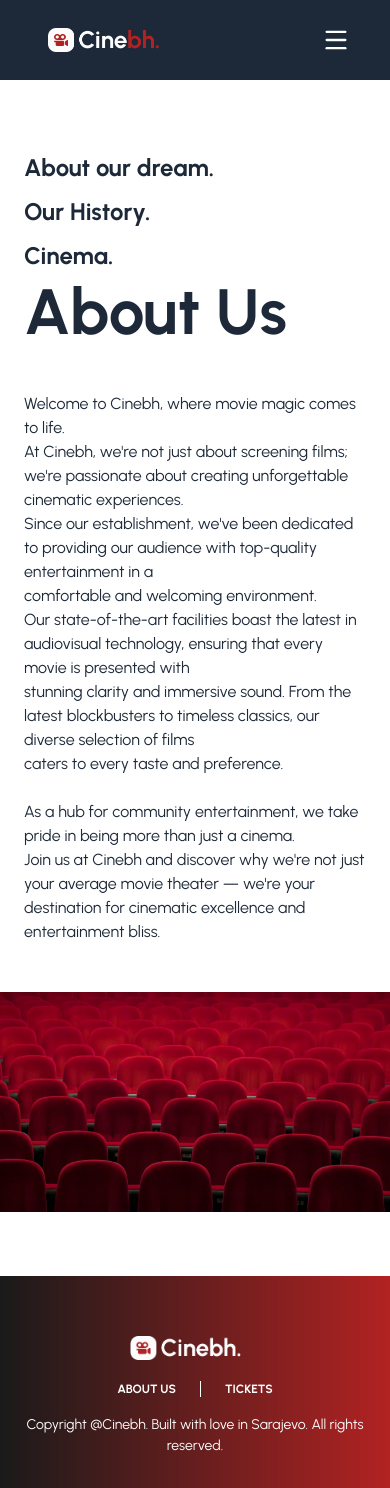
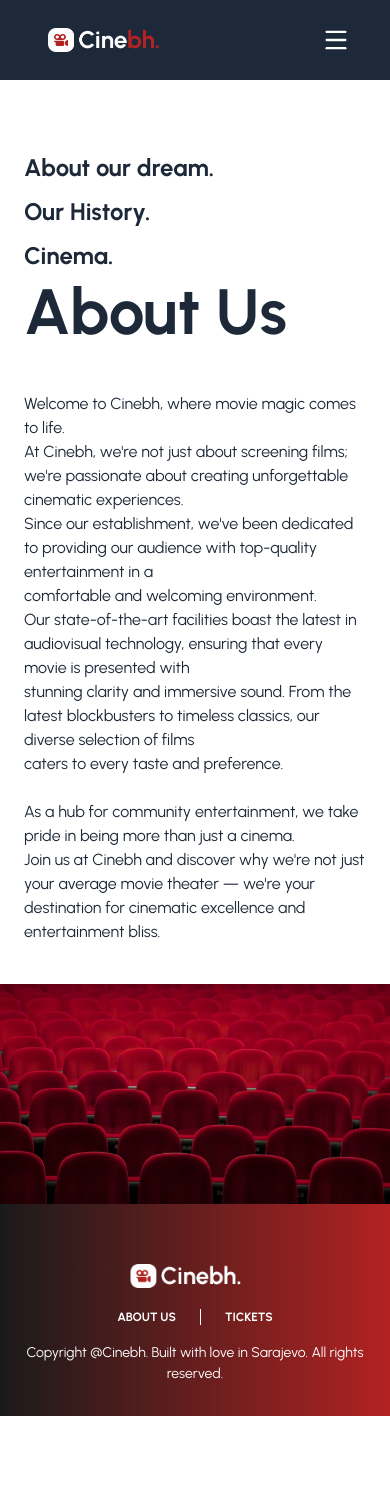
Before and after one commit to EdahZdralovic/CinemaBH-frontend, a React (Vite) app in the folder frontend/: page /about in a window 390 px wide. After the commit the page ends 1416 px from the top, so only its background shows below. Built offline with nearby package versions, Linux system fonts and the light colour scheme.

Commit message:
fix responsivnes and padding

```diff
--- a/frontend/src/pages/About/about.tsx
+++ b/frontend/src/pages/About/about.tsx
@@ -2,7 +2,7 @@ import React from "react"
 
 export default function AboutUs() {
     return (
-        <section className="pt-31 pb-16 bg-white text-[#1D2939]">
+        <section className="pt-31 pb-0 bg-white text-[#1D2939]">
             <br/> <br/> <br/>
             <div className="md:pl-20 mx-auto px-6 grid md:grid-cols-[35%_65%] gap-0 items-center">
                 <div className="space-y-3 font-bold text-2xl leading-8 tracking-[0.5%]">
@@ -32,7 +32,7 @@ export default function AboutUs() {
                     </p>
                 </div>
             </div>
-            <div className="mt-12 pb-17 md:pb-0">
+            <div className="mt-10 pb-17 md:pb-0">
                 <img src="/assets/images/about_us_photo_of_seats.jpg"
                     alt="Cinema seats"
                     className="w-full object-cover "/>
```
